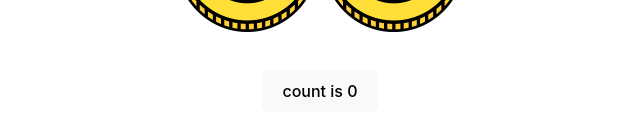
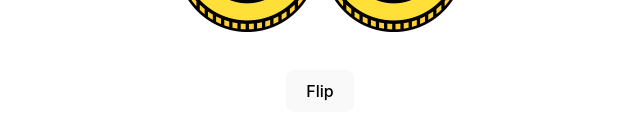
Before and after one commit to HubelbauerMartin/coin-flip, a React (Vite) app: page / in a window 1280 px wide. Shown: the part 447-586 px from the top of the page, without its empty margins (320-960 px from the left). Built offline with nearby package versions, Linux system fonts and the light colour scheme.

Commit message:
Add coin flipping logic

```diff
--- a/src/App.tsx
+++ b/src/App.tsx
@@ -1,18 +1,21 @@
-import { useState } from 'react';
+import { useCallback, useState } from 'react';
 import heads from '/heads.png';
 import tails from '/tails.png';
 import './App.css';
 
 function App() {
-  const [count, setCount] = useState(0);
+  const [coin, setCoin] = useState<'heads' | 'tails'>();
+  const handleButtonClick = useCallback(() => {
+    setCoin(() => (Math.random() > 0.5 ? 'heads' : 'tails'));
+  }, []);
 
   return (
     <>
       <h1>Flip a coin</h1>
-      <img src={heads} alt="heads" />
-      <img src={tails} alt="tails" />
+      {(!coin || coin === 'heads') && <img src={heads} alt="heads" />}
+      {(!coin || coin === 'tails') && <img src={tails} alt="tails" />}
       <div className="card">
-        <button onClick={() => setCount(count => count + 1)}>count is {count}</button>
+        <button onClick={handleButtonClick}>Flip</button>
       </div>
     </>
   );
```
